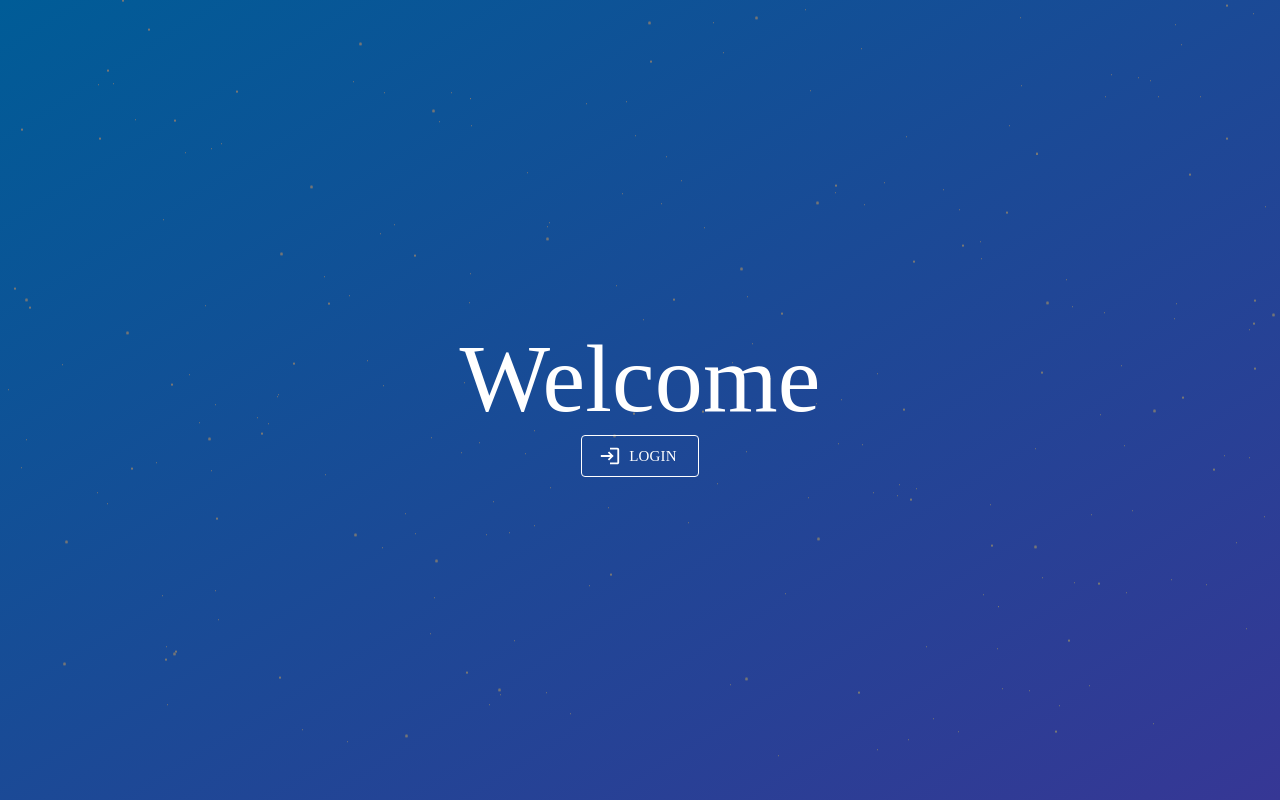
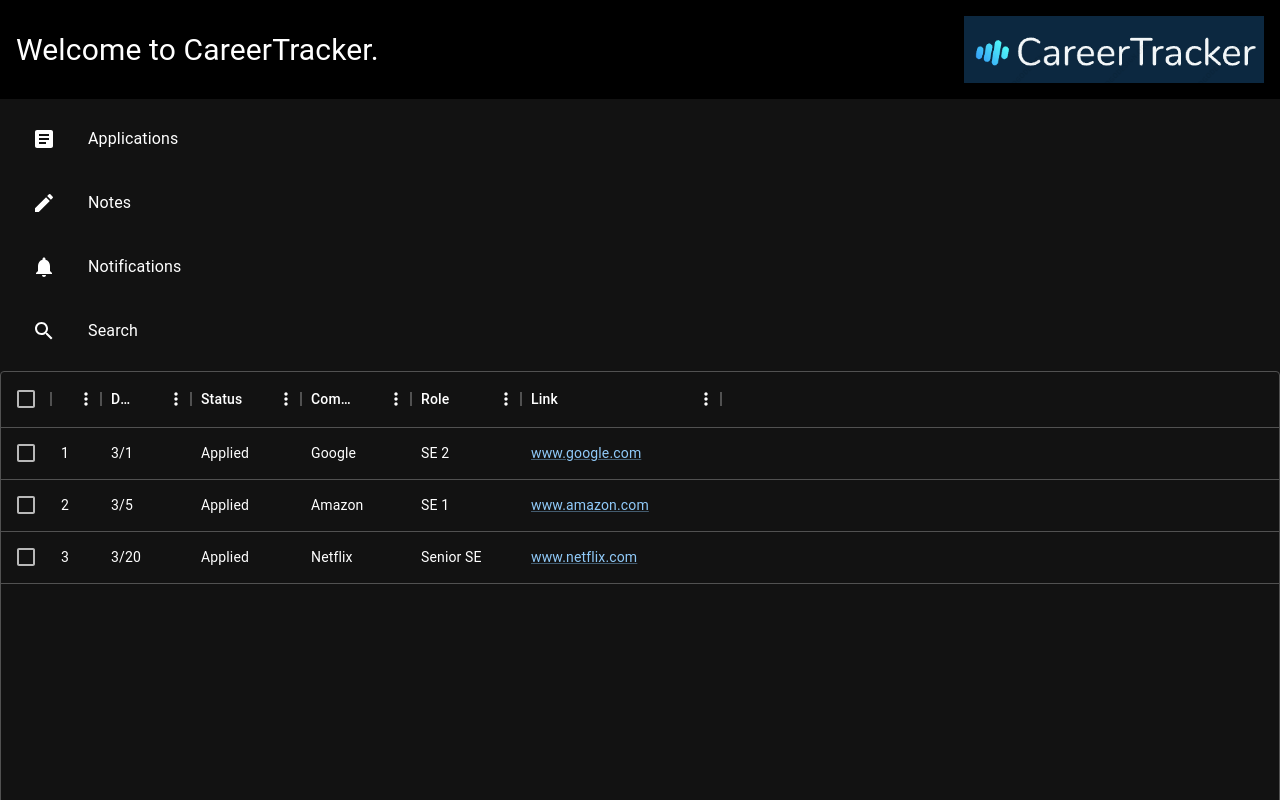
Before and after one commit to CareerTrackr/CareerTracker, a React (Vite) app: page / in a window 1280 px wide. Shown: the top 800 px of the page. Built offline with nearby package versions, Linux system fonts and the light colour scheme; a web font is replaced by a local one.

Commit message:
added applications view with dummy data

```diff
--- a/src/App.tsx
+++ b/src/App.tsx
@@ -3,9 +3,10 @@
 import { DarkMode } from '../types.js';
 import { ThemeProvider, createTheme } from '@mui/material/styles';
 import CssBaseline from '@mui/material/CssBaseline';
-import { Homepage } from './views/Homepage.js';
-// import { Sidebar } from "./components/Sidebar.js";
-// import  Header  from './components/Header';
+// import { Homepage } from './views/Homepage.js';
+import { Applications } from './views/Applications.js';
+import { Sidebar } from "./components/Sidebar.js";
+import  Header  from './components/Header';
 
 function App ({setDarkMode}: DarkMode) {
   const [showHomepage, setShowHomepage] = useState(false);
@@ -18,14 +19,15 @@
   return (
     //<Header setDarkMode={setDarkMode}/> include dark mode option in header
     <div>
-      <Homepage></Homepage>
-      {/* <Header/>
+      {/* <Homepage></Homepage> */}
+      <Header/>
       <Sidebar
         showApplications={showApplications} setShowApplications ={setShowApplications}
         showNotes={showNotes} setShowNotes={setShowNotes}
         showNotifications={showNotifications} setShowNotifications={setShowNotifications}
         showSearchFilter={showSearchFilter} setShowSearchFilter={setShowSearchFilter}
-      ></Sidebar> */}
+      ></Sidebar>
+      <Applications/>
     </div>
 
   )
--- /dev/null
+++ b/src/views/Applications.tsx
@@ -0,0 +1,58 @@
+import React from "react";
+import { Box } from "@mui/material";
+import Link from '@mui/material/Link';
+import { DataGrid, GridColDef } from '@mui/x-data-grid';
+
+export const Applications = () => {
+  const columns: GridColDef[] = [
+    { field: 'id', headerName: 'ID', width: 50},
+    {
+      field: 'date',
+      headerName: 'Date',
+      width: 90,
+      editable: true,
+    },
+    {
+      field: 'status',
+      headerName: 'Status',
+      width: 110,
+      editable: true,
+    },
+    {
+      field: 'company',
+      headerName: 'Company',
+      width: 110,
+      editable: true,
+    },
+    {
+      field: 'role',
+      headerName: 'Role',
+      width: 110,
+      editable: true,
+    },
+    {
+      field: 'link',
+      headerName: 'Link',
+      renderCell: (params) => <Link href={`https://${params.value}`}>{params.row.link}</Link>,
+      width: 200,
+      editable: true,
+    },
+  ]
+
+  const rows = [
+    { id: 1, date: '3/1', status: 'Applied', company: 'Google', role: 'SE 2', link: 'www.google.com' },
+    { id: 2, date: '3/5', status: 'Applied', company: 'Amazon', role: 'SE 1', link: 'www.amazon.com' },
+    { id: 3, date: '3/20', status: 'Applied', company: 'Netflix', role: 'Senior SE', link: 'www.netflix.com' },
+  ]
+
+  return (
+    <Box sx={{ height: '100vh', width: '100%' }}>
+      <DataGrid
+        rows={rows}
+        columns={columns}
+        checkboxSelection
+        disableRowSelectionOnClick
+      />
+    </Box>
+  )
+}
```
